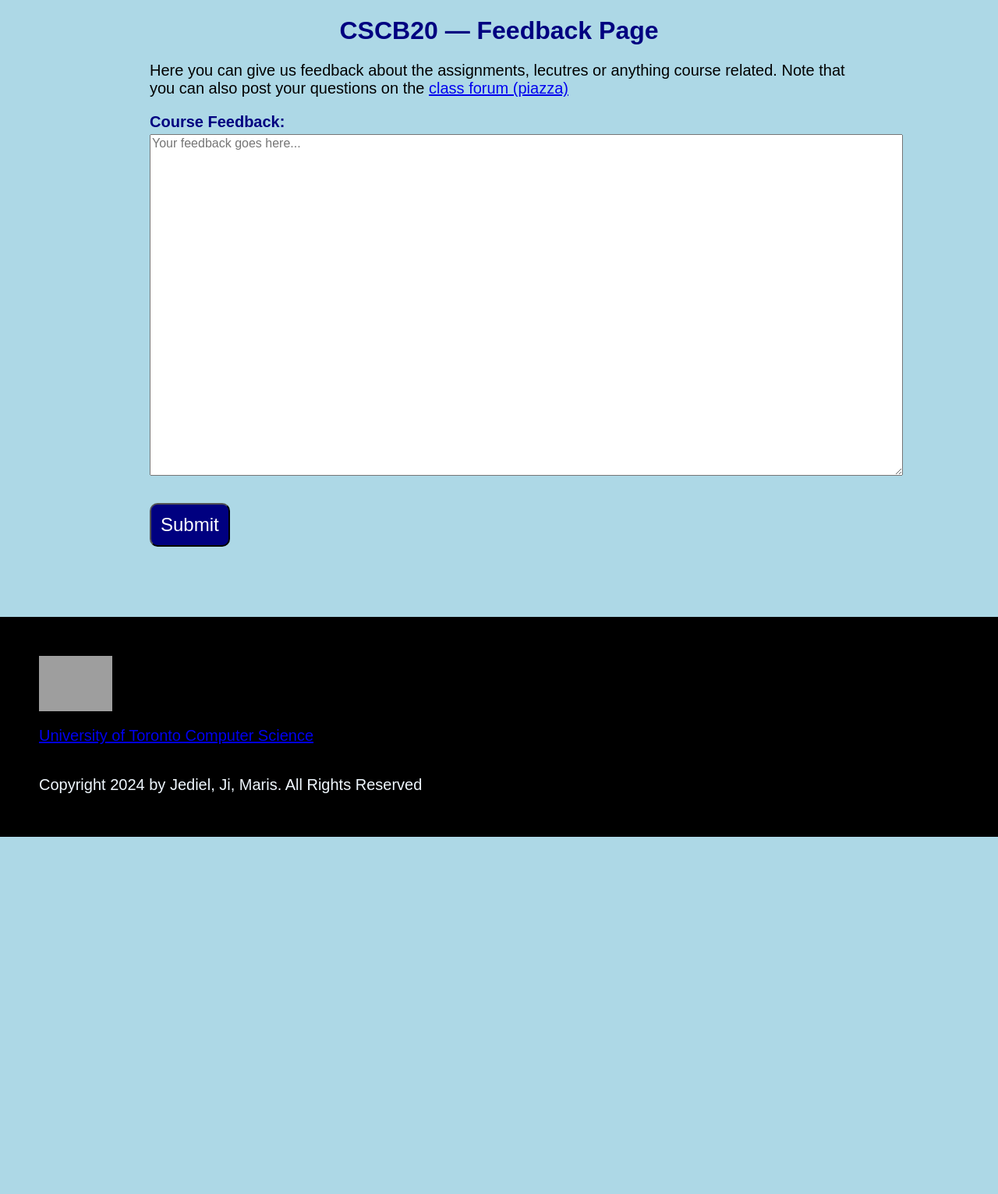
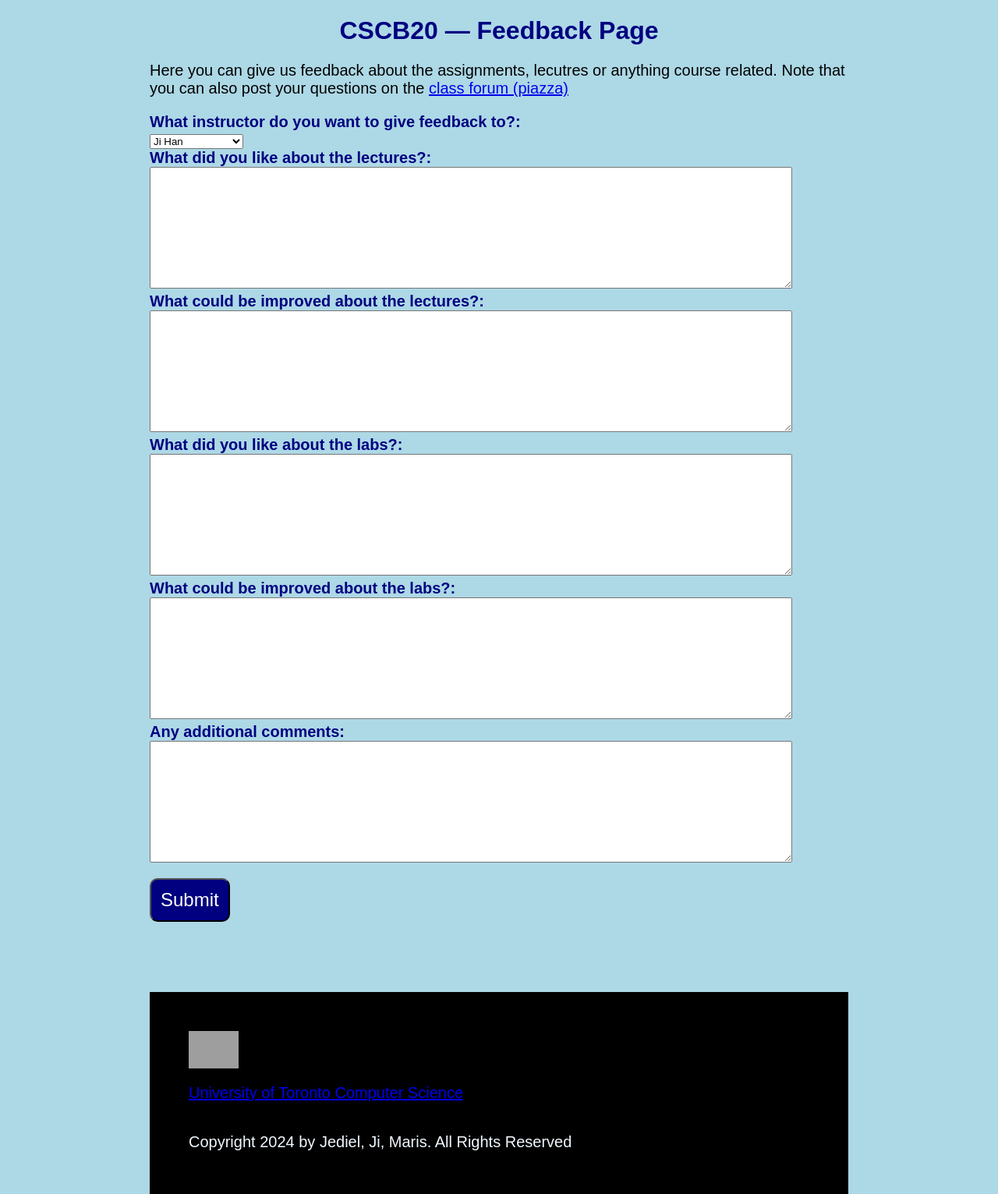
Before and after one commit to jediela/B20_a3, a Flask app: page /feedback.html in a window 1280 px wide. Shown: the part 101-1632 px from the top of the page at 78% size. Before the commit the page ends 1174 px from the top, so only its background shows below. Run offline with Flask 3, Linux system fonts and the light colour scheme; grey boxes are pictures that could not be loaded.

Commit message:
feedback

```diff
--- a/app.py
+++ b/app.py
@@ -22,6 +22,8 @@ app.app_context().push()
 class User(db.Model):
     __tablename__ = 'user'
     id = db.Column(db.Integer, primary_key=True,autoincrement = True)
+    fname = db.Column(db.String(20), unique=True, nullable=False)
+    lname = db.Column(db.String(120), unique=True, nullable=False)
     uname = db.Column(db.String(20), unique=True, nullable=False)
     uemail = db.Column(db.String(120), unique=True, nullable=False)
     upwd = db.Column(db.String(128), nullable=False)  # Increased password length
@@ -48,7 +50,11 @@ class Feedback(db.Model):
     fid = db.Column(db.Integer, primary_key=True, autoincrement=True)
     uid_student = db.Column(db.Integer, db.ForeignKey('user.id'), nullable=False)
     uid_instructor = db.Column(db.Integer, db.ForeignKey('user.id'), nullable=False)
-    feedback = db.Column(db.Text, nullable=False)
+    lec_like = db.Column(db.String(1000), nullable = False)
+    lec_improve = db.Column(db.String(1000), nullable = False)
+    lab_like = db.Column(db.String(1000), nullable = False)
+    lab_improve= db.Column(db.String(1000), nullable = False)
+    comment = db.Column(db.String(1000))
 
 @app.route('/')
 @app.route('/homepage')
@@ -80,6 +86,7 @@ def login():
 
         session['user_id'] = user.id
         session['user_type'] = user.utype
+
         # flash('Login successful!')
         user_type = session.get('user_type')
         if user_type == 'instructor':
@@ -94,6 +101,8 @@ def login():
 @app.route('/register', methods=['GET', 'POST'])
 def register():
     if request.method == 'POST':
+        fname = request.form.get('fname')
+        lname = request.form.get('lname')
         username = request.form.get('username')
         email = request.form.get('email')
 
@@ -111,7 +120,7 @@ def register():
         user_type = request.form.get('user_type')
         hashed_password = generate_password_hash(password).decode('utf-8')
 
-        new_user = User(uname=username, uemail=email, upwd=hashed_password, utype=user_type)
+        new_user = User(uname=username, uemail=email, fname = fname, lname = lname, upwd=hashed_password, utype=user_type)
         db.session.add(new_user)
         db.session.commit()
         flash("Successfully registered!", 'success')
@@ -184,12 +193,15 @@ def studentGrades():
         rmk_question = request.form['question']
         rmk_request = request.form['request']
 
+
+
         work_type = Grade.query.filter_by(id=session['user_id']).first().work
 
         make_request = Remark(id = session['user_id'], work = work_type, question = rmk_question, request = rmk_request)
         db.session.add(make_request)
         db.session.commit()
         flash("Submitted successfully! You'll hear back from your professor soon!", 'success')
+        return redirect(url_for('studentGrades'))
     return render_template("studentGrades.html", student_grades = student_grades)
 
 
@@ -215,9 +227,27 @@ def calendar():
 def content():
     return render_template("content.html")
 
-@app.route('/feedback.html')
+@app.route('/feedback.html', methods = ['GET', 'POST'])
 def feedback():
-    return render_template("feedback.html")
+    instructors = User.query.filter_by(utype = "instructor").all()
+    if request.method == 'POST':
+        selected_instructor_id = request.form['selected_instructor']
+        lec_like = request.form['lec_like']
+        lec_improve = request.form['lec_improve']
+        lab_like = request.form['lab_like']
+        lab_improve= request.form['lab_improve']
+        comment = request.form['comment']
+
+        selected_instructor = User.query.get(selected_instructor_id)
+
+        give_feedback = Feedback(uid_student = session['user_id'], uid_instructor = selected_instructor.id,
+                                 lec_like = lec_like, lec_improve = lec_improve,
+                                 lab_like = lab_like, lab_improve = lab_improve, comment = comment)
+        db.session.add(give_feedback)
+        db.session.commit()
+        return redirect(url_for('feedback'))
+    return render_template('feedback.html', instructors = instructors)
+
 
 @app.route('/labs.html')
 def labs():
--- a/templates/feedback.html
+++ b/templates/feedback.html
@@ -8,6 +8,7 @@
     <title>CSCB20 A2 - Feedback</title>
 </head>
 <body>
+    {% block content %}
     <div class="header">
         <header>
             <h6><a href="./index.html">Home</a></h6>
@@ -24,20 +25,54 @@
         <p>Here you can give us feedback about the assignments, lecutres or anything course related. Note that you can also post your questions on the
             <a href="https://piazza.com/utoronto.ca" target="_blank"> class forum (piazza)</a>
         </p>
+        <form method = "POST">
+            <div class="form-group">
+                <label for="selected_instructor">What instructor do you want to give feedback to?:</label><br>
+                <select class="form-control" id="newInstructor" name="selected_instructor" required>
+                    {% for User in instructors %}
+                    <option value="{{User.id}}">{{User.fname}} {{User.lname}}</option>
+                    {% endfor %}
+                </select>
+            </div>
+            <div class="formGroup">
+                <div class="feedbackInput">
+                    <label for="lec_like">What did you like about the lectures?:</label><br>
+                    <textarea class="feedback" name="lec_like" id="lec_like" cols="100" rows="10"></textarea><br>
+                </div>
+            </div>
+            <div class="formGroup">
+                <div class="feedbackInput">
+                    <label for="lec_improve">What could be improved about the lectures?:</label><br>
+                    <textarea class="feedback" name="lec_improve" id="lec_improve" cols="100" rows="10"></textarea><br>
+                </div>
+            </div>
+            <div class="formGroup">
+                <div class="feedbackInput">
+                    <label for="lab_like">What did you like about the labs?:</label><br>
+                    <textarea class="feedback" name="lab_like" id="lab_like" cols="100" rows="10"></textarea><br>
+                </div>
+            </div>
+            <div class="formGroup">
+                <div class="feedbackInput">
+                    <label for="lab_improve">What could be improved about the labs?:</label><br>
+                    <textarea class="feedback" name="lab_improve" id="lab_improve" cols="100" rows="10"></textarea><br>
+                </div>
+            </div>
+            <div class="formGroup">
+                <div class="feedbackInput">
+                    <label for="comment">Any additional comments:</label><br>
+                    <textarea class="feedback" name="comment" id="comment" cols="100" rows="10"></textarea><br>
+                </div>
+            </div>
+            <button class="submit" type="submit">Submit</button>
 
-        <div class="formGroup">
-            <div class="feedbackInput">
-                <label for="feedback">Course Feedback:</label><br>
-                <textarea class="input-large" name="feedback" id="feedback" cols="100" rows="24" placeholder="Your feedback goes here..."></textarea><br>
-                <button class="submit" type="submit">Submit</button>
-            </div>
-        </div>
-    </div>
+        </form>
 
     <footer>
         <img class="uoftlogo" src="../static/docs/uoftcao.png" alt="UofT Logo">
         <p><a href="https://web.cs.toronto.edu/people/faculty-directory" target="_blank">University of Toronto Computer Science</a></p>
         <p>Copyright 2024 by Jediel, Ji, Maris. All Rights Reserved</p>
     </footer>
+    {% endblock %}
 </body>
 </html>
--- a/templates/studentGrades.html
+++ b/templates/studentGrades.html
@@ -18,8 +18,8 @@
                         <h2 class = formTitle>Remark Request for {{ Grade.work }}</h2>
                         <label for="question{{ loop.index }}">Question (if applicable):</label>
                         <input type="number" id = "question{{ loop.index }}" name = "question"><br><br>
-                        <label for="request{{ loop.index }}">Reason for request:</label>
-                        <input class = "request-reason" type="text" id = "request{{ loop.index }}" name = "request" requiers> <br><br>
+                        <label for="request{{ loop.index }}">Reason for request:</label><br>
+                        <textarea class = "request-reason" type="text" id = "request{{ loop.index }}" cols="30" rows="10" name = "request" required> </textarea> <br><br>
                         <button type = "submit" class = "submit_btn">Submit</button>
                     </form>
                 </div>
--- a/templates/studentHome.html
+++ b/templates/studentHome.html
@@ -24,7 +24,7 @@
         </header>
     </div>
     <div class="page-border">
-        <h1 class="title">Welcome {{ uname }}!</h1>
+        <h1 class="title">Welcome {{ fname }}!</h1>
         <div class="courseInfo">
             <p>View your grades <a href="./studentGrades.html">here</a></p>
         </div>
```
Also changed, not shown: templates/register.html (+8 -0 lines), instance/A3.db.
